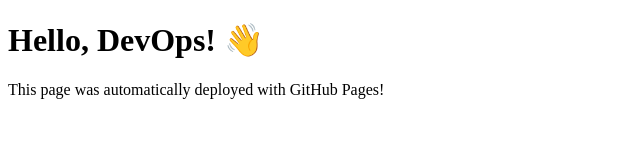
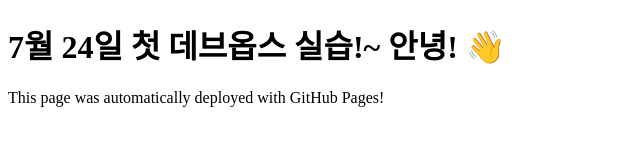
Before and after one commit to servernoe/practice-1, a plain HTML site: page index.html in a window 1280 px wide. Shown: the whole page, without its empty margins (0-640 px from the left). Drawn offline with Linux system fonts and the light colour scheme.

Commit message:
Update index.html

```diff
--- a/index.html
+++ b/index.html
@@ -5,7 +5,7 @@
     <title>My First DevOps Page</title>
   </head>
   <body>
-    <h1>Hello, DevOps! 👋</h1>
+    <h1>7월 24일 첫 데브옵스 실습!~ 안녕! 👋</h1>
     <p>This page was automatically deployed with GitHub Pages!</p>
   </body>
 </html>
```
